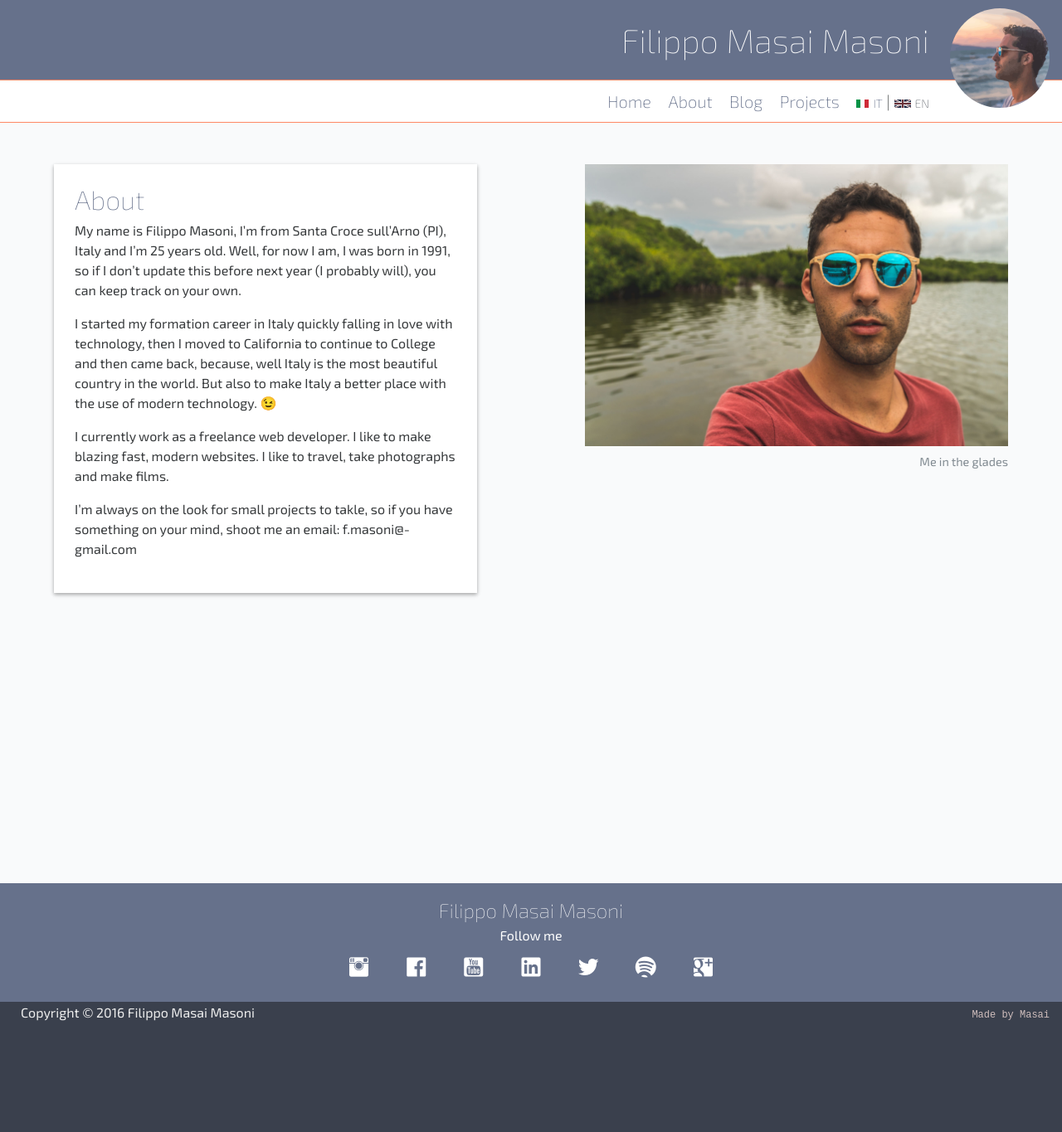
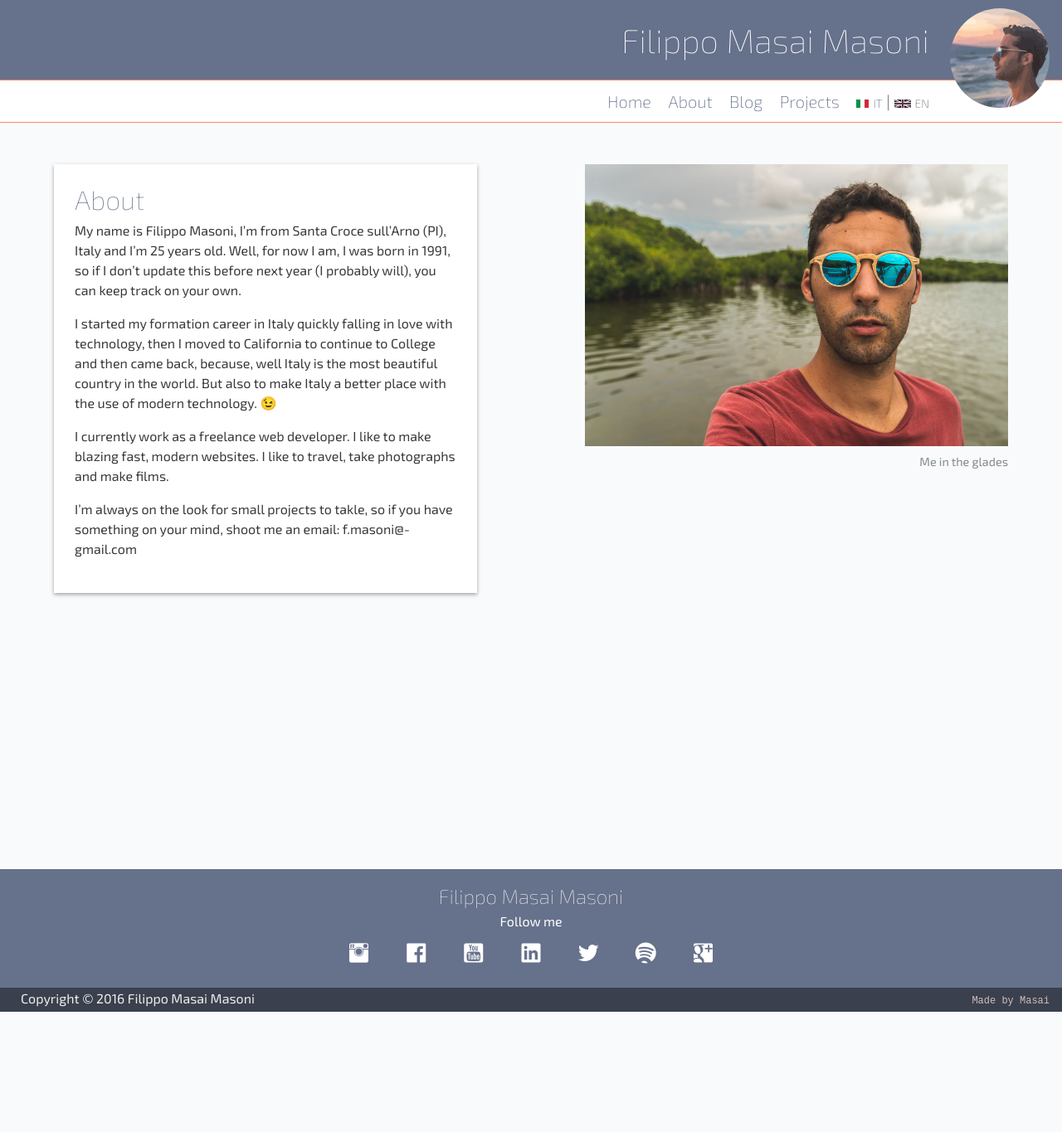
Before and after one commit to filippomasoni/filippomasoni.github.io, a Jekyll site: the page built from about/index.md, in a window 1280 px wide. Shown: the whole page at 83% size. Built offline with Jekyll 4.4.1, drawn with Linux system fonts in a browser that asks for light colours; after the commit the page ends 1220 px from its top, so only the background shows below that.

Commit message:
optimize images

```diff
--- a/_assets/css/2-basics/_body.scss
+++ b/_assets/css/2-basics/_body.scss
@@ -20,14 +20,14 @@ body{
     &::after{
         content: "";
         display: block;
-        height: 300px;
+        height: 150px;
     }
 }
 
 footer{
     position: absolute;
     width: 100%;
-    min-height: 300px;
+    min-height: 150px;
     background-color: $brand-dark;
     color: #eee;
     z-index: 3;
--- a/_assets/css/3-modules/_sections.scss
+++ b/_assets/css/3-modules/_sections.scss
@@ -18,6 +18,9 @@ article{
     @include media-breakpoint-up(sm){
         margin: 50px;
     }
+    figure{
+        max-width: 100%;
+    }
 }
 article.about-home{
     @include media-breakpoint-up(sm){
--- a/_includes/head.html
+++ b/_includes/head.html
@@ -3,7 +3,7 @@
 <meta name="viewport" content="width=device-width, initial-scale=1.0">
 
 <title>{% if page.title %}{{ page.title }}{% else %}{{ site.title }}{% endif %}</title>
-<meta name="description" content="{% if page.description %}{{ page.description }}{% else %}{{ page.title }} | {{ site.title }} {% endif %}">
+<meta name="description" content="{% if page.excerpt %}{{ page.excerpt }}{% else %}{{ page.title }} | {{ site.title }} {% endif %}">
 
 <!-- Disable tap highlight on IE -->
 <meta name="msapplication-tap-highlight" content="no">
--- a/_includes/header.html
+++ b/_includes/header.html
@@ -2,7 +2,7 @@
     <div class="top-header">
         <figure class="logo">
             <figcaption>Filippo Masai Masoni</figcaption>
-            <img src="/assets/img/masai-logo.jpg" alt="Filippo Masai Masoni" />
+            <img src="/assets/img/masai-logo-2.jpg" alt="Filippo Masai Masoni" />
         </figure>
     </div>
     {% include nav.html %}
--- a/about/index.md
+++ b/about/index.md
@@ -1,7 +1,7 @@
 ---
 layout: about
 title: About
-img: me-01.jpg
+img: me-2.jpg
 figcaption: Me in the glades
 ---
 
```
Also changed, not shown: assets/css/main.min.css, assets/img/masai-logo-1.jpg (added), assets/img/masai-logo-2.jpg (added), assets/img/photo/me-2.jpg (added).
